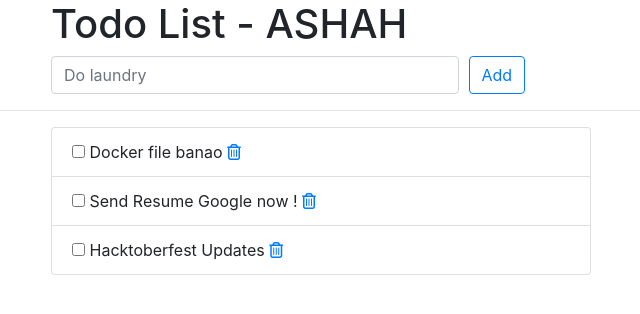
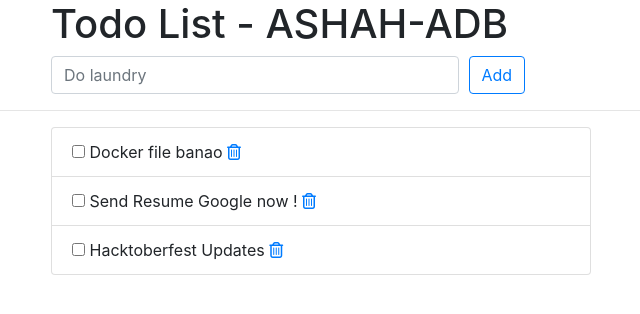
Before and after one commit to amirsha619/my_ci_cd_ee, a Django app: page /todos/ in a window 1280 px wide. Shown: the top 314 px of the page, without its empty margins (224-864 px from the left). Run offline with Django 3.2, Linux system fonts and the light colour scheme; data comes from the database, SQL or seed files in the repository; some libraries are stand-ins or nearby versions.

```diff
--- a/todos/templates/todos/index.html
+++ b/todos/templates/todos/index.html
@@ -12,7 +12,7 @@
     <div class="offset-md-2 col-lg-9">
       <div class="page-header">
         <h1>
-          Todo List - ASHAH
+          Todo List - ASHAH-ADB
         </h1>
       </div>
     </div>
```
Also changed, not shown: 1 other file.
